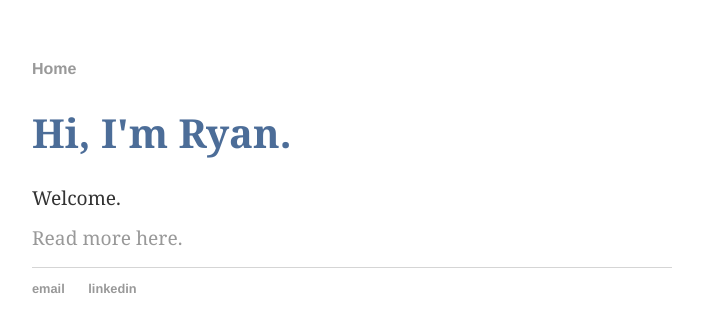
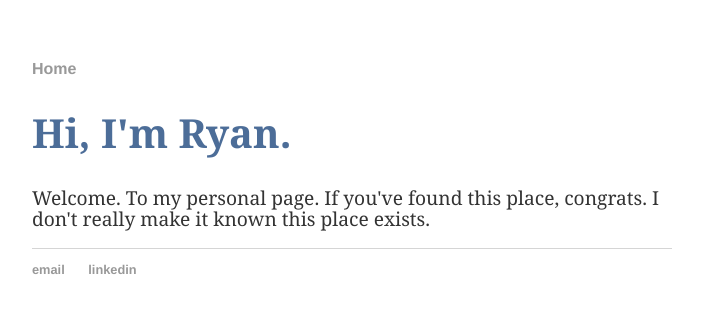
Before and after one commit to rjd712/rjd712.github.io, a Jekyll site: the page built from index.html, in a window 1280 px wide. Shown: the top 332 px of the page, without its empty margins (288-991 px from the left). Built offline with Jekyll 4.4.1, drawn with Linux system fonts in a browser that asks for light colours.

Commit message:
Update index.html

```diff
--- a/index.html
+++ b/index.html
@@ -4,6 +4,6 @@ title: Ryan Drobny
 ---
 <div class="blurb">
 	<h1>Hi, I'm Ryan.</h1>
-	<p>Welcome. </p>
-	<p><a href="/a">Read more here.</a></p>
+	<p>Welcome. To my personal page. If you've found this place, congrats. I don't really make it known this place exists.</p>
+
 </div><!-- /.blurb -->
```
